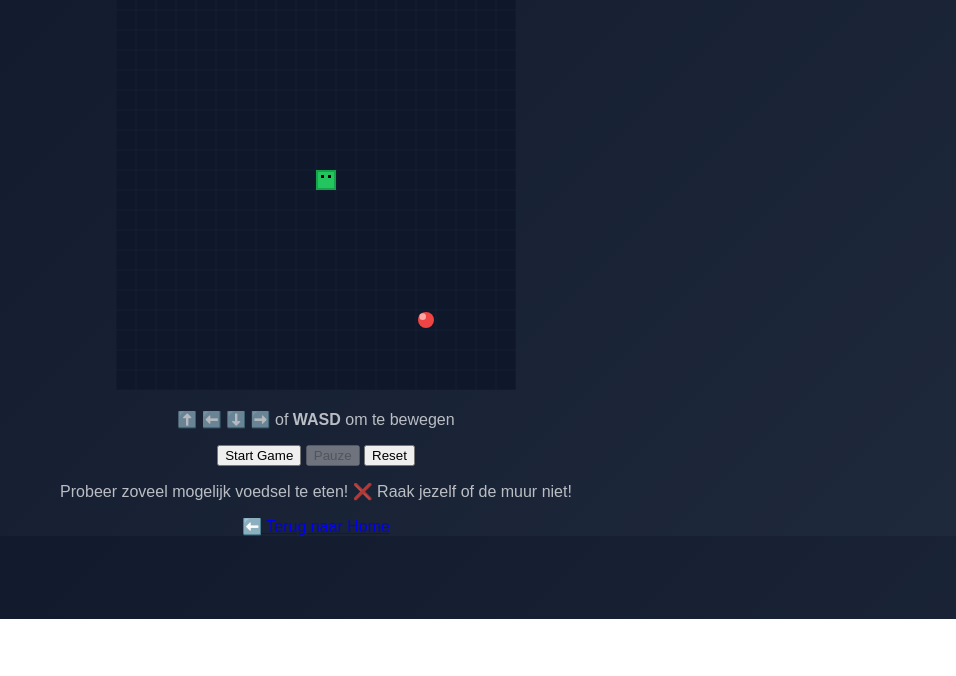
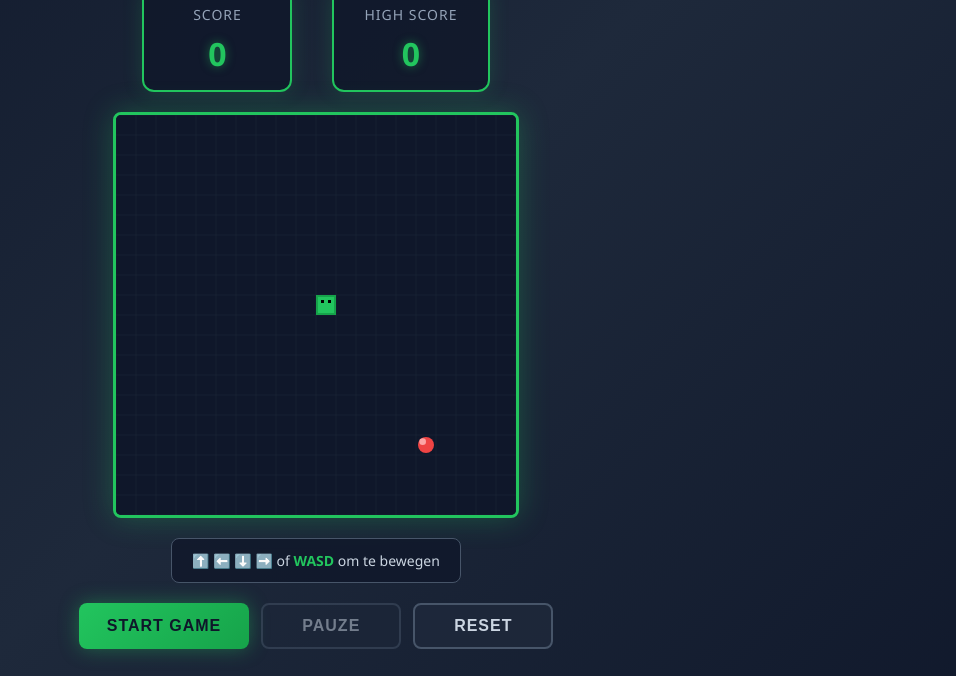
Before and after one commit to Janusss14/Janusss14.github.io, a plain HTML site: page snake.html in a window 1280 px wide. Shown: the part 181-857 px from the top of the page, without its empty margins (324-1280 px from the left). Before the commit the page ends 800 px from the top, so only its background shows below. Drawn offline with Linux system fonts and the light colour scheme.

Commit message:
Update CSS styling for Snake game

```diff
--- a/style.css
+++ b/style.css
@@ -1,41 +1,243 @@
+* {
+  margin: 0;
+  padding: 0;
+  box-sizing: border-box;
+}
+
 body {
-  margin: 0;
-  font-family: Arial, sans-serif;
-  background: linear-gradient(135deg, #0f172a, #1e293b);
+  font-family: "Segoe UI", Tahoma, Geneva, Verdana, sans-serif;
+  background: linear-gradient(135deg, #0f172a 0%, #1e293b 50%, #0f172a 100%);
   color: white;
+  min-height: 100vh;
+  display: flex;
+  justify-content: center;
+  align-items: center;
+  padding: 20px;
+}
+
+.snake-container {
+  display: flex;
+  flex-direction: column;
+  align-items: center;
+  gap: 30px;
+  max-width: 600px;
+  width: 100%;
+}
+
+.snake-header {
+  text-align: center;
+  margin-top: 20px;
+}
+
+.snake-header h1 {
+  font-size: 48px;
+  margin-bottom: 10px;
+  background: linear-gradient(45deg, #22c55e, #10b981);
+  -webkit-background-clip: text;
+  -webkit-text-fill-color: transparent;
+  background-clip: text;
+  text-shadow: 0 0 30px rgba(34, 197, 94, 0.3);
+}
+
+.subtitle {
+  font-size: 18px;
+  color: #94a3b8;
+  font-weight: 300;
+}
+
+.game-wrapper {
+  display: flex;
+  flex-direction: column;
+  align-items: center;
+  gap: 20px;
+}
+
+.stats-panel {
+  display: flex;
+  gap: 40px;
+  justify-content: center;
+  width: 100%;
+}
+
+.stat {
+  background: rgba(15, 23, 42, 0.8);
+  border: 2px solid #22c55e;
+  border-radius: 12px;
+  padding: 15px 30px;
+  text-align: center;
+  min-width: 150px;
+  box-shadow: 0 0 20px rgba(34, 197, 94, 0.2);
+}
+
+.stat-label {
+  display: block;
+  font-size: 14px;
+  color: #94a3b8;
+  margin-bottom: 8px;
+  text-transform: uppercase;
+  letter-spacing: 1px;
+}
+
+.stat-value {
+  display: block;
+  font-size: 32px;
+  font-weight: bold;
+  color: #22c55e;
+  text-shadow: 0 0 10px rgba(34, 197, 94, 0.5);
+}
+
+#gameCanvas {
+  border: 3px solid #22c55e;
+  background: #0f172a;
+  box-shadow: 0 0 30px rgba(34, 197, 94, 0.3);
+  border-radius: 8px;
+  display: block;
+  max-width: 100%;
+  height: auto;
+}
+
+.controls {
+  display: flex;
+  flex-direction: column;
+  align-items: center;
+  gap: 20px;
+  width: 100%;
+}
+
+.keyboard-hint {
+  background: rgba(15, 23, 42, 0.8);
+  border: 1px solid #475569;
+  border-radius: 8px;
+  padding: 12px 20px;
   text-align: center;
 }
 
-.container {
-  padding: 50px;
+.keyboard-hint p {
+  font-size: 14px;
+  color: #cbd5e1;
+  margin: 0;
 }
 
-h1 {
-  font-size: 40px;
+.keyboard-hint strong {
+  color: #22c55e;
+  font-weight: 600;
 }
 
-p {
-  opacity: 0.7;
+.button-group {
+  display: flex;
+  gap: 12px;
+  justify-content: center;
+  flex-wrap: wrap;
+  width: 100%;
 }
 
-.grid {
-  display: grid;
-  grid-template-columns: repeat(auto-fit, minmax(150px, 1fr));
-  gap: 20px;
-  margin-top: 40px;
+.btn {
+  padding: 12px 28px;
+  font-size: 16px;
+  font-weight: 600;
+  border: none;
+  border-radius: 8px;
+  cursor: pointer;
+  transition: all 0.3s ease;
+  text-transform: uppercase;
+  letter-spacing: 1px;
+  min-width: 140px;
 }
 
-.card {
-  background: rgba(255,255,255,0.1);
-  padding: 30px;
-  border-radius: 15px;
-  text-decoration: none;
-  color: white;
-  font-size: 20px;
-  transition: 0.3s;
+.btn-primary {
+  background: linear-gradient(135deg, #22c55e, #16a34a);
+  color: #0f172a;
+  box-shadow: 0 0 20px rgba(34, 197, 94, 0.4);
 }
 
-.card:hover {
-  transform: scale(1.05);
-  background: rgba(255,255,255,0.2);
+.btn-primary:hover:not(:disabled) {
+  transform: translateY(-2px);
+  box-shadow: 0 0 30px rgba(34, 197, 94, 0.6);
 }
+
+.btn-primary:active:not(:disabled) {
+  transform: translateY(0);
+}
+
+.btn-secondary {
+  background: rgba(30, 41, 59, 0.8);
+  color: #cbd5e1;
+  border: 2px solid #475569;
+}
+
+.btn-secondary:hover:not(:disabled) {
+  border-color: #22c55e;
+  color: #22c55e;
+  background: rgba(30, 41, 59, 1);
+}
+
+.btn:disabled {
+  opacity: 0.5;
+  cursor: not-allowed;
+}
+
+.info-box {
+  background: linear-gradient(135deg, rgba(34, 197, 94, 0.1), rgba(16, 185, 129, 0.1));
+  border: 1px solid rgba(34, 197, 94, 0.3);
+  border-radius: 8px;
+  padding: 16px;
+  text-align: center;
+  max-width: 400px;
+}
+
+.info-box p {
+  margin: 0;
+  color: #cbd5e1;
+  font-size: 14px;
+  line-height: 1.6;
+}
+
+.back-link {
+  color: #94a3b8;
+  text-decoration: none;
+  font-size: 14px;
+  transition: all 0.3s ease;
+  padding: 8px 16px;
+  border-radius: 6px;
+}
+
+.back-link:hover {
+  color: #22c55e;
+  background: rgba(34, 197, 94, 0.1);
+  border-radius: 6px;
+}
+
+/* Responsive design */
+@media (max-width: 600px) {
+  .snake-header h1 {
+    font-size: 36px;
+  }
+
+  .subtitle {
+    font-size: 16px;
+  }
+
+  .stats-panel {
+    gap: 20px;
+  }
+
+  .stat {
+    min-width: 120px;
+    padding: 12px 20px;
+  }
+
+  .stat-value {
+    font-size: 24px;
+  }
+
+  #gameCanvas {
+    width: 100%;
+    max-width: 400px;
+  }
+
+  .btn {
+    min-width: 120px;
+    padding: 10px 20px;
+    font-size: 14px;
+  }
+}
```
